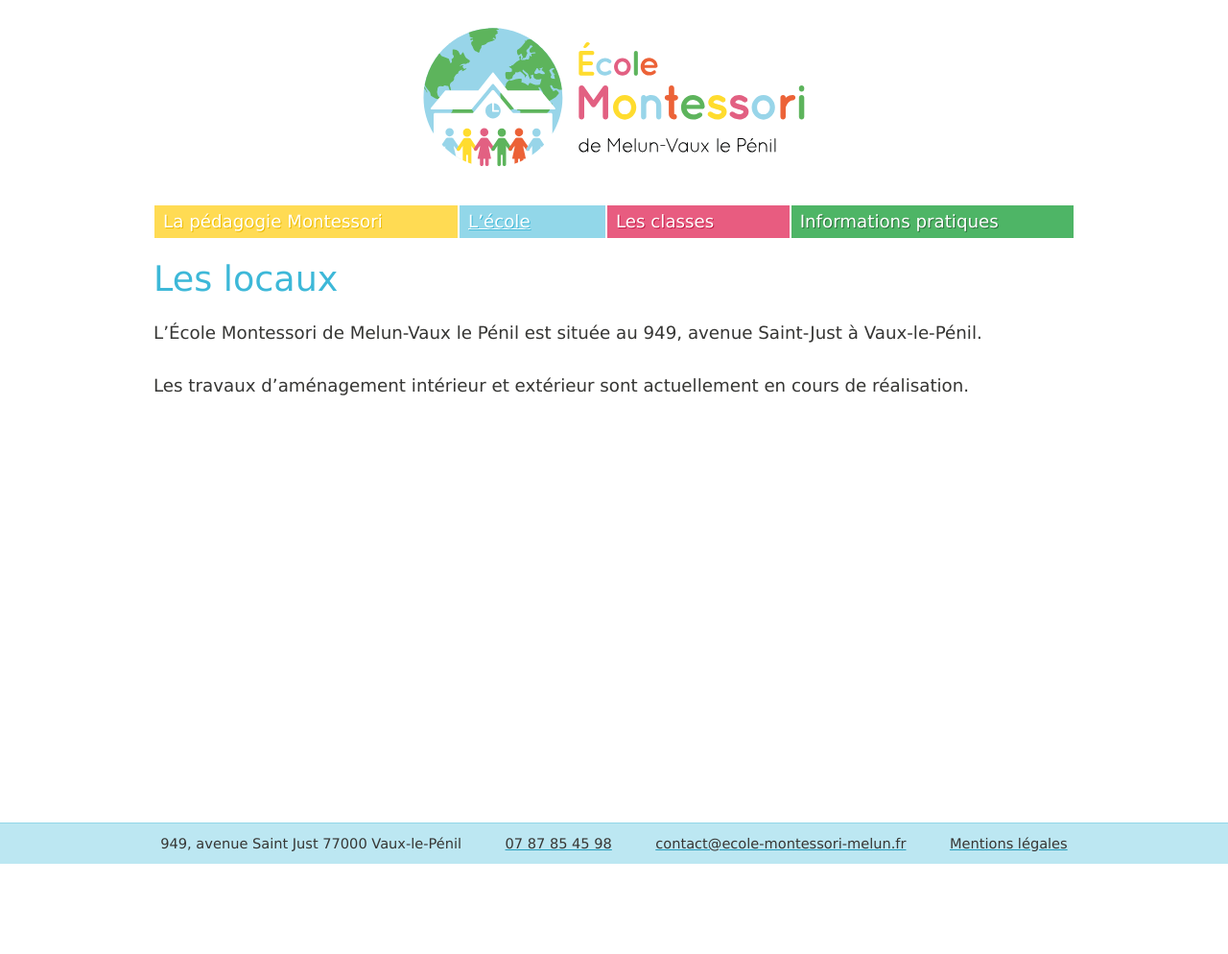
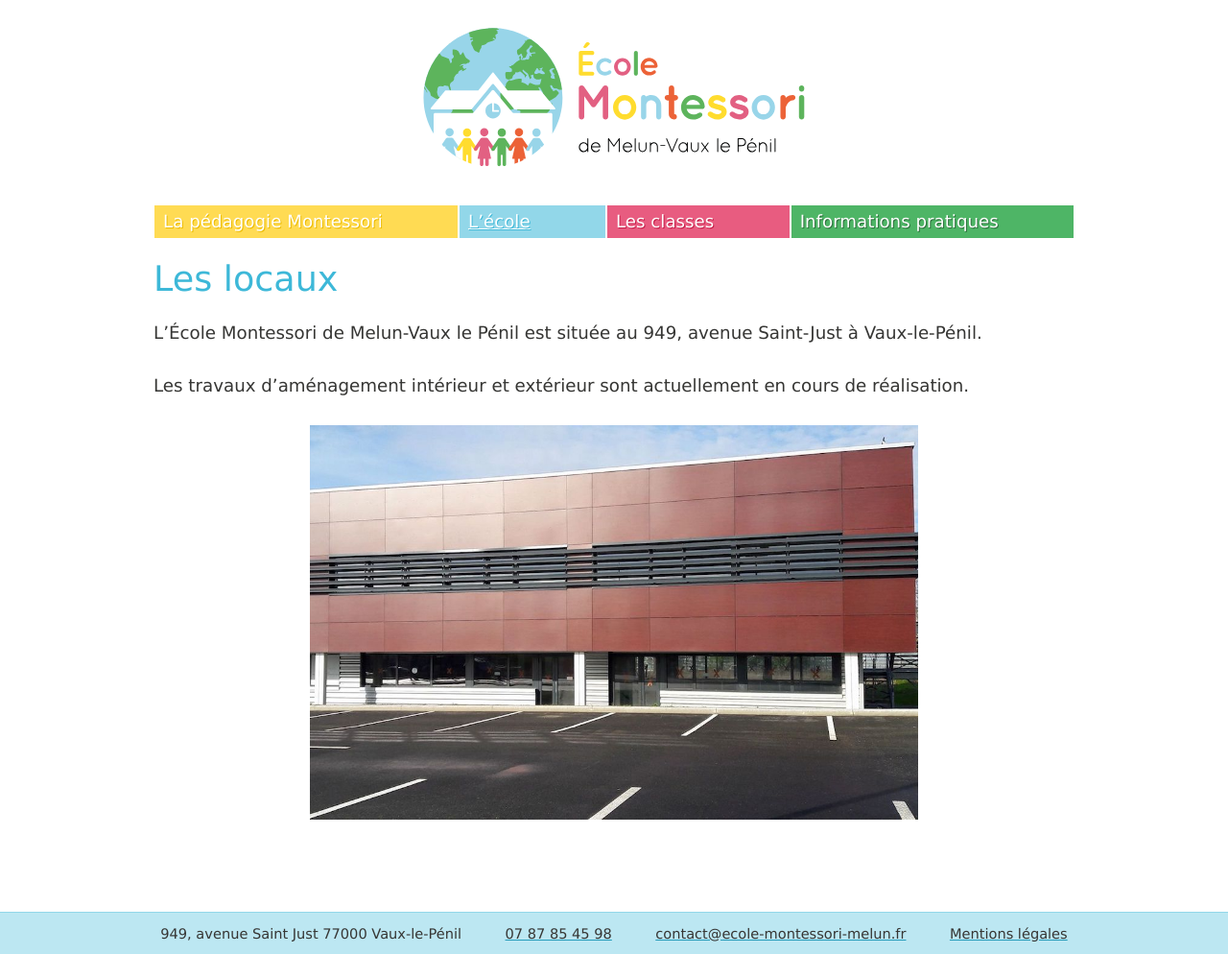
Before and after one commit to montessori-melun/montessori-melun.github.io, a Jekyll site: the page built from ecole/locaux.md, in a window 1280 px wide. Shown: the whole page at 96% size. Built offline with Jekyll 4.4.1, drawn with Linux system fonts in a browser that asks for light colours; before the commit the page ends 900 px from its top, so only the background shows below that.

Commit message:
Ajout de deux illustrations

```diff
--- a/ecole/locaux.md
+++ b/ecole/locaux.md
@@ -5,3 +5,5 @@ title: Les locaux
 L’École Montessori de Melun-Vaux le Pénil est située au 949, avenue Saint-Just à Vaux-le-Pénil.
 
 Les travaux d’aménagement intérieur et extérieur sont actuellement en cours de réalisation.
+
+{% include illustration-centre.html src="ecole.jpg" alt="L'école" %}
```
Also changed, not shown: ecole/equipe.md (+2 -0 lines), images/1000/Betty.jpg (added), images/1000/ecole.jpg (added), images/400/Betty.jpg (added), images/400/ecole.jpg (added), images/800/Betty.jpg (added), images/800/ecole.jpg (added).
